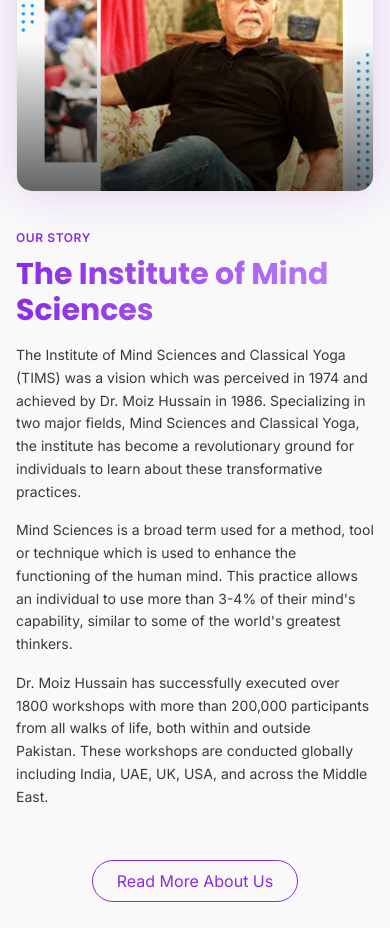
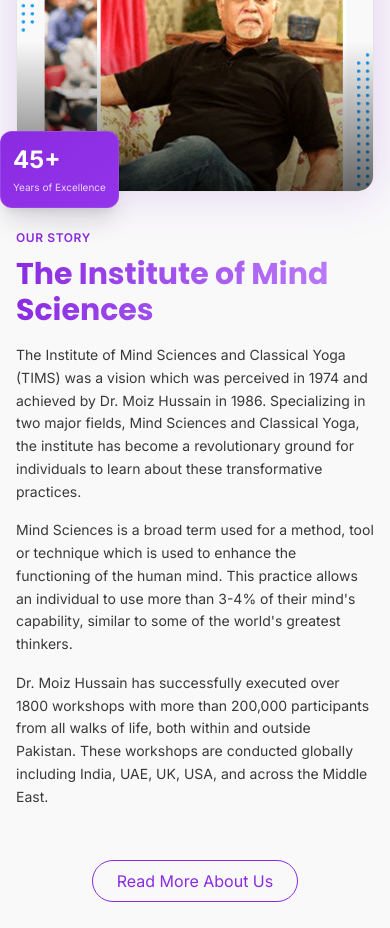
Before and after one commit to zxtalk2/drmoizhussain-cloud, a Next.js app: page / in a window 390 px wide. Shown: the part 1000-1928 px from the top of the page. Built offline with nearby package versions, Linux system fonts and the light colour scheme; no server answers; the database is empty.

Commit message:
fix: Show 45+ Years box on mobile screens

```diff
--- a/components/About.js
+++ b/components/About.js
@@ -80,11 +80,13 @@
               />
               <div className="absolute inset-0 bg-gradient-to-t from-black/60 via-transparent to-transparent"></div>
             </div>
-            {/* Stats Overlay - Hidden on mobile */}
-            <div className="hidden md:block absolute -bottom-6 -left-6 lg:-bottom-8 lg:-left-8 bg-gradient-to-br from-primary to-purple-600 p-4 lg:p-6 rounded-2xl shadow-xl border border-white/10">
+            {/* Stats Overlay - Visible on all screens */}
+            <div className="absolute -bottom-4 -left-4 md:-bottom-6 md:-left-6 lg:-bottom-8 lg:-left-8 bg-gradient-to-br from-primary to-purple-600 p-3 md:p-4 lg:p-6 rounded-xl md:rounded-2xl shadow-xl border border-white/10">
               <div className="text-white">
-                <div className="text-3xl lg:text-4xl font-bold">45+</div>
-                <div className="text-xs lg:text-sm text-white/80 mt-1">
+                <div className="text-2xl md:text-3xl lg:text-4xl font-bold">
+                  45+
+                </div>
+                <div className="text-[10px] md:text-xs lg:text-sm text-white/80 mt-1">
                   Years of Excellence
                 </div>
               </div>
```
